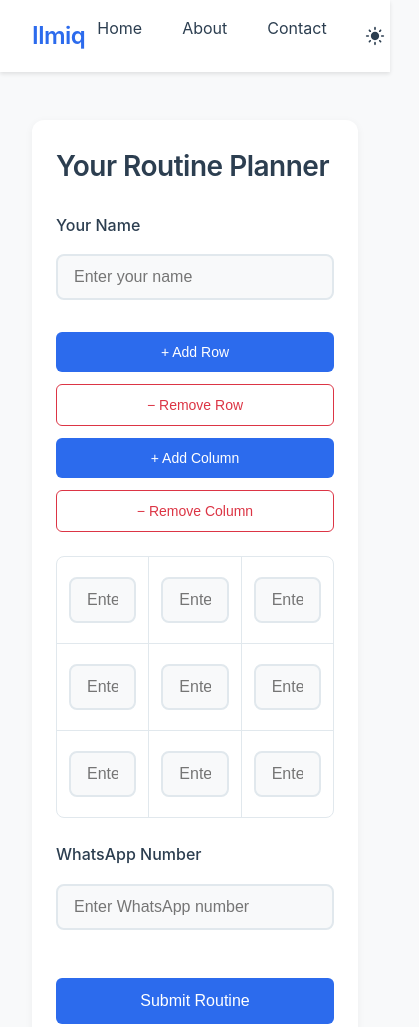
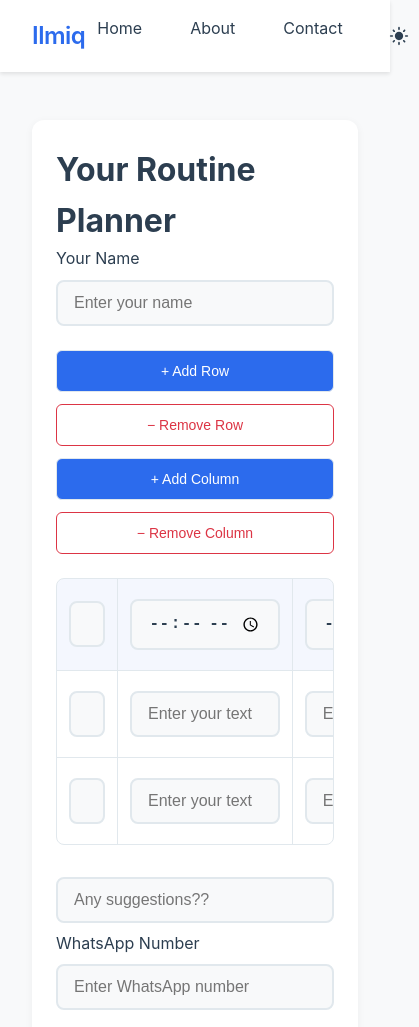
Before and after one commit to Danish4h-135/Brand, a website: page Main/routine.html in a window 390 px wide. Shown: the top 1027 px of the page, 419 px wide, since content can reach past the window. Drawn offline with Linux system fonts and the light colour scheme.

Commit message:
changed  first row to time and added animation for loading

```diff
--- a/Main/routine.css
+++ b/Main/routine.css
@@ -41,6 +41,7 @@ body {
   transition: background-color 0.3s ease, color 0.3s ease;
 }
 
+/* Navigation */
 nav {
   width: 100%;
   padding: 1rem 2rem;
@@ -54,7 +55,7 @@ nav {
   align-items: center;
 }
 
-/* Theme toggle button styles */
+/* Theme toggle button */
 .theme-toggle {
   background: none;
   border: none;
@@ -69,28 +70,17 @@ nav {
   height: 40px;
   transition: background-color 0.2s;
 }
-
 .theme-toggle:hover {
   background-color: rgba(127, 127, 127, 0.1);
 }
-
 .theme-toggle svg {
   width: 20px;
   height: 20px;
   transition: transform 0.3s ease;
 }
-
-.theme-toggle .moon-icon {
-  display: none;
-}
-
-[data-theme="dark"] .sun-icon {
-  display: none;
-}
-
-[data-theme="dark"] .moon-icon {
-  display: block;
-}
+.theme-toggle .moon-icon { display: none; }
+[data-theme="dark"] .sun-icon { display: none; }
+[data-theme="dark"] .moon-icon { display: block; }
 
 .logo {
   color: var(--primary-color);
@@ -104,8 +94,6 @@ nav {
   list-style: none;
   display: flex;
   gap: 1.5rem;
-  margin: 0;
-  padding: 0;
 }
 
 .nav-links li a {
@@ -113,15 +101,14 @@ nav {
   text-decoration: none;
   padding: 0.5rem 0.75rem;
   border-radius: 6px;
-  font-size: 1rem;
   transition: all 0.2s ease;
 }
-
 .nav-links li a:hover {
   color: var(--primary-color);
   background-color: rgba(44, 107, 237, 0.08);
 }
 
+/* Main container */
 main {
   width: 100%;
   max-width: 1200px;
@@ -135,12 +122,12 @@ main {
   box-shadow: 0 2px 8px rgba(0,0,0,0.05);
   padding: 1rem;
   margin-top: 1rem;
-  transition: background-color 0.3s ease, box-shadow 0.3s ease;
 }
 
-/* Form elements with consistent, ergonomic styling */
+/* Input styles */
 input[type="text"],
-input[type="tel"] {
+input[type="tel"],
+input[type="time"] {
   width: 100%;
   max-width: 400px;
   padding: 0.75rem 1rem;
@@ -150,16 +137,18 @@ input[type="tel"] {
   border: 2px solid var(--border-color);
   border-radius: 8px;
   transition: all 0.2s ease;
+  color: var(--text-color);
 }
 
 input[type="text"]:focus,
-input[type="tel"]:focus {
+input[type="tel"]:focus,
+input[type="time"]:focus {
   outline: none;
   border-color: var(--primary-color);
   box-shadow: 0 0 0 3px var(--focus-color);
 }
 
-/* Table styling for better readability */
+/* Table styles */
 table {
   width: 100%;
   border-collapse: separate;
@@ -174,17 +163,28 @@ td {
   padding: 0.75rem;
   border-bottom: 1px solid var(--border-color);
   border-right: 1px solid var(--border-color);
+  vertical-align: middle;
+}
+td:last-child { border-right: none; }
+tr:last-child td { border-bottom: none; }
+
+/* ✅ Highlight first row (time row) */
+table tr:first-child td {
+  background-color: rgba(44, 107, 237, 0.05);
+  font-weight: 500;
+  text-align: center;
 }
 
-td:last-child {
-  border-right: none;
+/* Make time inputs centered & compact */
+input[type="time"] {
+  text-align: center;
+  width: 100%;
+  max-width: none;
+  font-weight: 600;
+  letter-spacing: 0.5px;
 }
 
-tr:last-child td {
-  border-bottom: none;
-}
-
-/* Button styling for clear hierarchy and feedback */
+/* Button group */
 .buttons {
   display: flex;
   gap: 0.75rem;
@@ -195,7 +195,6 @@ tr:last-child td {
 button {
   padding: 0.75rem 1.25rem;
   font-size: 0.875rem;
-  font-weight: 500;
   border: none;
   border-radius: 6px;
   cursor: pointer;
@@ -204,7 +203,6 @@ button {
   border: 1px solid var(--border-color);
   color: var(--text-color);
 }
-
 button:hover {
   background: var(--background-light);
   border-color: var(--primary-color);
@@ -213,9 +211,7 @@ button:hover {
 #addRowBtn, #addColBtn {
   background-color: var(--primary-color);
   color: white;
-  border: none;
 }
-
 #addRowBtn:hover, #addColBtn:hover {
   background-color: var(--primary-dark);
 }
@@ -225,7 +221,6 @@ button:hover {
   border: 1px solid var(--error-color);
   color: var(--error-color);
 }
-
 #delRowBtn:hover, #delColBtn:hover {
   background-color: var(--error-color);
   color: white;
@@ -239,74 +234,27 @@ button:hover {
   font-size: 1rem;
   margin-top: 1rem;
 }
-
 #submitBtn:hover {
   background-color: var(--primary-dark);
 }
 
-/* Message styling */
+/* Message area */
 #msg {
   margin-top: 1rem;
   padding: 1rem;
   border-radius: 6px;
   font-weight: 500;
 }
-
 #msg.success {
   background-color: rgba(40, 167, 69, 0.1);
   color: var(--success-color);
 }
-
 #msg.error {
   background-color: rgba(220, 53, 69, 0.1);
   color: var(--error-color);
 }
 
-/* Form structure and typography */
-h1 {
-  color: var(--text-color);
-  font-size: 1.75rem;
-  font-weight: 600;
-  margin-bottom: 1.5rem;
-  letter-spacing: -0.5px;
-}
-
-.form-group {
-  margin-bottom: 1.5rem;
-}
-
-label {
-  display: block;
-  margin-bottom: 0.5rem;
-  font-weight: 500;
-  color: var(--text-color);
-}
-
-/* Responsive adjustments */
-@media (max-width: 768px) {
-  .container-main {
-    padding: 1.5rem;
-  }
-
-  .buttons {
-    flex-direction: column;
-  }
-
-  button {
-    width: 100%;
-  }
-
-  .nav-links {
-    gap: 1rem;
-  }
-
-  table {
-    display: block;
-    overflow-x: auto;
-    white-space: nowrap;
-  }
-}
-
+/* Footer */
 footer {
   text-align: center;
   padding: 1rem 0;
@@ -315,3 +263,11 @@ footer {
   margin-top: 2rem;
   border-top: 1px solid var(--border-color);
 }
+
+/* Responsive */
+@media (max-width: 768px) {
+  .container-main { padding: 1.5rem; }
+  .buttons { flex-direction: column; }
+  button { width: 100%; }
+  table { display: block; overflow-x: auto; white-space: nowrap; }
+}
--- a/Main/routine.html
+++ b/Main/routine.html
@@ -48,8 +48,8 @@
         <table id="routineTable">
           <tr>
             <td><input type="text" placeholder="Enter your text" /></td>
-            <td><input type="text" placeholder="Enter your text" /></td>
-            <td><input type="text" placeholder="Enter your text" /></td>
+            <td><input type="time" placeholder="Enter your text" /></td>
+            <td><input type="time" placeholder="Enter your text" /></td>
           </tr>
           <tr>
             <td><input type="text" placeholder="Enter your text" /></td>
@@ -62,7 +62,9 @@
             <td><input type="text" placeholder="Enter your text" /></td>
           </tr>
         </table>
-
+        <div class="suggestions">
+          <input type="text" placeholder="Any suggestions??">
+        </div>
         <div class="form-group">
           <label for="phone">WhatsApp Number</label>
           <input
--- a/Main/routine.js
+++ b/Main/routine.js
@@ -13,15 +13,40 @@ function addRow() {
 
 function addColumn() {
   const table = document.getElementById("routineTable");
+
+  const firstRow = table.rows[0];
+  const isTimeRow = firstRow && firstRow.querySelector("input[type='time']");
+
   for (let i = 0; i < table.rows.length; i++) {
     const cell = table.rows[i].insertCell();
     const input = document.createElement("input");
-    input.type = "text";
+    input.type = i === 0 && isTimeRow ? "time" : "text";
     input.placeholder = "Enter your text";
     cell.appendChild(input);
   }
 }
 
+// Loading dots animation helper
+let __loadingInterval = null;
+function startLoading(el, baseText = 'Submitting, please be patient') {
+  if (!el) return;
+  // ensure we don't start multiple intervals
+  stopLoading();
+  el.style.color = '';
+  el.textContent = baseText;
+  let dots = 0;
+  __loadingInterval = setInterval(() => {
+    dots = (dots + 1) % 4; // 0..3
+    el.textContent = baseText + '.'.repeat(dots);
+  }, 500);
+}
+
+function stopLoading() {
+  if (__loadingInterval) {
+    clearInterval(__loadingInterval);
+    __loadingInterval = null;
+  }
+}
 
 function deleteLastRow() {
   const table = document.getElementById("routineTable");
@@ -42,19 +67,28 @@ async function submitData() {
   const msg = document.getElementById("msg");
   const name = document.getElementById("name").value.trim();
   const phone = document.getElementById("phone").value.trim();
-  if (!name || !phone) { msg.innerText = "Enter name & phone."; return; }
+  if (!name || !phone) {
+    msg.innerText = "Enter name & phone.";
+    return;
+  }
 
   const table = document.getElementById("routineTable");
   const routine = [];
   for (let i = 0; i < table.rows.length; i++) {
     const row = [];
     const inputs = table.rows[i].querySelectorAll("input");
-    inputs.forEach(inp => row.push(inp.value.trim()));
-    if (row.some(v => v !== "")) routine.push(row);
+    inputs.forEach((inp) => row.push(inp.value.trim()));
+    if (row.some((v) => v !== "")) routine.push(row);
   }
 
-  if (!routine.length) { msg.innerText = "Add at least one entry."; return; }
-  msg.innerText = "Submitting...";
+
+  if (!routine.length) {
+    msg.innerText = "Add at least one entry.";
+    return;
+  }
+  // Start animated loading dots
+  msg.style.color = '';
+  startLoading(msg, 'Submitting, please be patient');
 
   const payload = { name, phone, routine };
   const url = "/submit";
@@ -63,17 +97,19 @@ async function submitData() {
     const res = await fetch(url, {
       method: "POST",
       headers: { "Content-Type": "application/json" },
-      body: JSON.stringify(payload)
+      body: JSON.stringify(payload),
     });
     const result = await res.json();
+    stopLoading();
     if (result.ok) {
       msg.style.color = "green";
-      msg.innerHTML = `Uploaded! <a href="${result.sheetUrl}" target="_blank">View Sheet</a>`;
+      msg.innerHTML = `Uploaded! We will contact you soon!!`;
     } else {
       msg.style.color = "red";
       msg.innerText = "Error: " + result.error;
     }
   } catch (err) {
+    stopLoading();
     msg.style.color = "red";
     msg.innerText = "Submit failed.";
   }
@@ -81,19 +117,18 @@ async function submitData() {
 
 // Theme management
 function initTheme() {
-  const savedTheme = localStorage.getItem('theme') || 'light';
-  document.documentElement.setAttribute('data-theme', savedTheme);
+  const savedTheme = localStorage.getItem("theme") || "light";
+  document.documentElement.setAttribute("data-theme", savedTheme);
 }
 
 function toggleTheme() {
-  const currentTheme = document.documentElement.getAttribute('data-theme');
-  const newTheme = currentTheme === 'dark' ? 'light' : 'dark';
-  document.documentElement.setAttribute('data-theme', newTheme);
-  localStorage.setItem('theme', newTheme);
+  const currentTheme = document.documentElement.getAttribute("data-theme");
+  const newTheme = currentTheme === "dark" ? "light" : "dark";
+  document.documentElement.setAttribute("data-theme", newTheme);
+  localStorage.setItem("theme", newTheme);
 }
 
 document.addEventListener("DOMContentLoaded", () => {
-  // Initialize existing buttons
   document.getElementById("addRowBtn").onclick = addRow;
   document.getElementById("addColBtn").onclick = addColumn;
   document.getElementById("delRowBtn").onclick = deleteLastRow;
```
